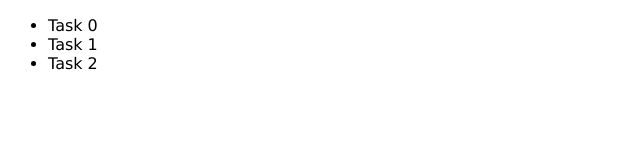
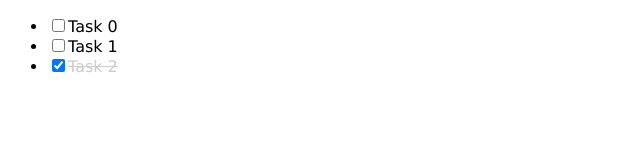
Before and after one commit to atoris1192/todos-react-dotinstall, a React app: page / in a window 1280 px wide. Shown: the top 160 px of the page, without its empty margins (0-640 px from the left). Built offline with nearby package versions, Linux system fonts and the light colour scheme; the HTML template or start-up script is replaced by a standard one.

Commit message:
checkTodo

```diff
--- a/src/Application.tsx
+++ b/src/Application.tsx
@@ -12,12 +12,31 @@ const todos: Todos[] = [
   { id: 2, title: "Task 2", isDone: true },
 ]
 
+function TodoItem(props) {
+
+  return (
+    <li>
+      <label htmlFor="">
+        <input type="checkbox"
+          checked={ props.todo.isDone }
+          onChange={ () => props.checkTodo(props.todo) }
+        />
+        <span className={props.todo.isDone ? 'done' : ''}>
+          { props.todo.title}
+        </span>
+      </label>
+    </li>
+  )
+}
+
 function TodoList(props) {
   const todos = props.todos.map( todo => {
     return(
-      <li key={todo.id}>
-        { todo.title }
-      </li>
+      <TodoItem
+        key={todo.id}
+        todo={todo}
+        checkTodo={ props.checkTodo }
+      />
     )
   })
 
@@ -29,17 +48,41 @@ function TodoList(props) {
 }
 class Application extends React.Component {
   private state: any;
+  private setState: any;
+  // private checkTodo: any;
   constructor() {
     super();
     this.state = {
       todos: todos,
     }
+    this.checkTodo = this.checkTodo.bind(this);
+  }
+  checkTodo(props) {
+    const pos = this.state.todos.map( todo => {
+      return todo.id
+    }).indexOf(props.id)
+    console.log(pos);
+    const todos = this.state.todos.map( todo => {
+      return {
+        id: todo.id,
+        title: todo.title,
+        isDone: todo.isDone,
+      }
+    })
+   todos[pos].isDone = !todos[pos].isDone;
+   this.setState({
+     todos: todos
+   })
+
   }
 
   render() {
     return(
       <div>
-        <TodoList todos={this.state.todos}/>
+        <TodoList
+          todos={this.state.todos}
+          checkTodo={ this.checkTodo }
+        />
       </div>
     )
   }
```
Also changed, not shown: 2 other files (tests, documents, lock files or other folders).
